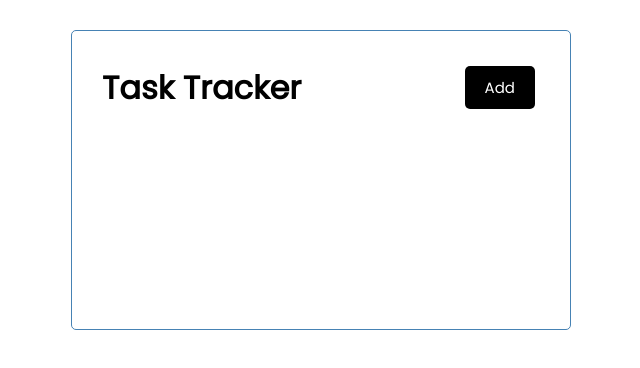
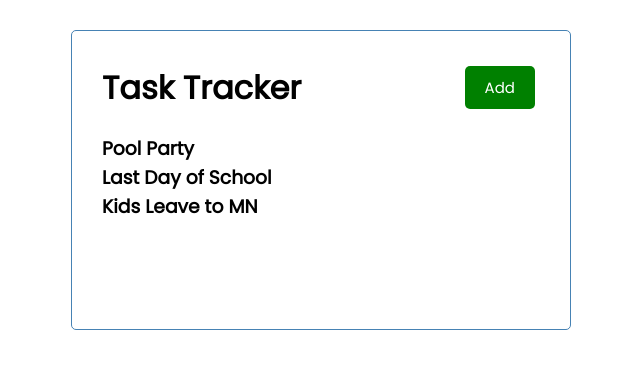
Before and after one commit to MeganClo/React-Tasks, a React (Create React App) app: page / in a window 1280 px wide. Shown: the top 368 px of the page, without its empty margins (319-959 px from the left). Built offline with nearby package versions, Linux system fonts and the light colour scheme.

Commit message:
tasks rendering in list

```diff
--- a/src/App.js
+++ b/src/App.js
@@ -1,10 +1,12 @@
 import Header from "./components/Header"
+import Tasks from "./components/Tasks"
 
 function App() {
 
   return (
     <div className="container">
-      <Header/>
+      <Header />
+      <Tasks />
     </div>
 
   );
--- /dev/null
+++ b/src/components/Button.js
@@ -0,0 +1,24 @@
+import PropTypes from 'prop-types'
+
+
+const Button = ({ color, text, onClick }) => {
+
+    return (
+        <button
+        onClick={onClick}
+        style={{ backgroundColor: color }}
+        className="btn">{text}</button>
+    )
+}
+
+Button.defaultProps = {
+    color: "steelblue",
+}
+
+Button.propTypes = {
+    text: PropTypes.string,
+    color: PropTypes.string,
+    onClick: PropTypes.func.isRequired,
+}
+
+export default Button
--- a/src/components/Header.js
+++ b/src/components/Header.js
@@ -1,11 +1,15 @@
 import PropTypes from 'prop-types'
+import Button from "./Button"
 
 
 const Header = ({ title }) => {
+    const onClick = () => {
+        console.log("click")
+    }
     return (
         <header className="header">
             <h1>{title}</h1>
-            <button className="btn">Add</button>
+        <Button color="green" text="Add" onClick={onClick} />
         </header>
     )
 }
--- /dev/null
+++ b/src/components/Tasks.js
@@ -0,0 +1,29 @@
+const tasks = [
+    {
+        id: 1,
+        text: "Pool Party",
+        day: "June 6th at 1-3pm",
+        reminder: true,
+    },
+    {
+        id: 2,
+        text: "Last Day of School",
+        day: "June 11th at 12pm",
+        reminder: true,
+    },
+    {
+        id: 3,
+        text: "Kids Leave to MN",
+        day: "June 16th at 5:30pm",
+        reminder: false,
+    },
+]
+const Tasks = () => {
+    return (
+        <>
+            {tasks.map((task) => (<h3 key={task.id}>{task.text}</h3>))}
+        </>
+    )
+}
+
+export default Tasks
```
